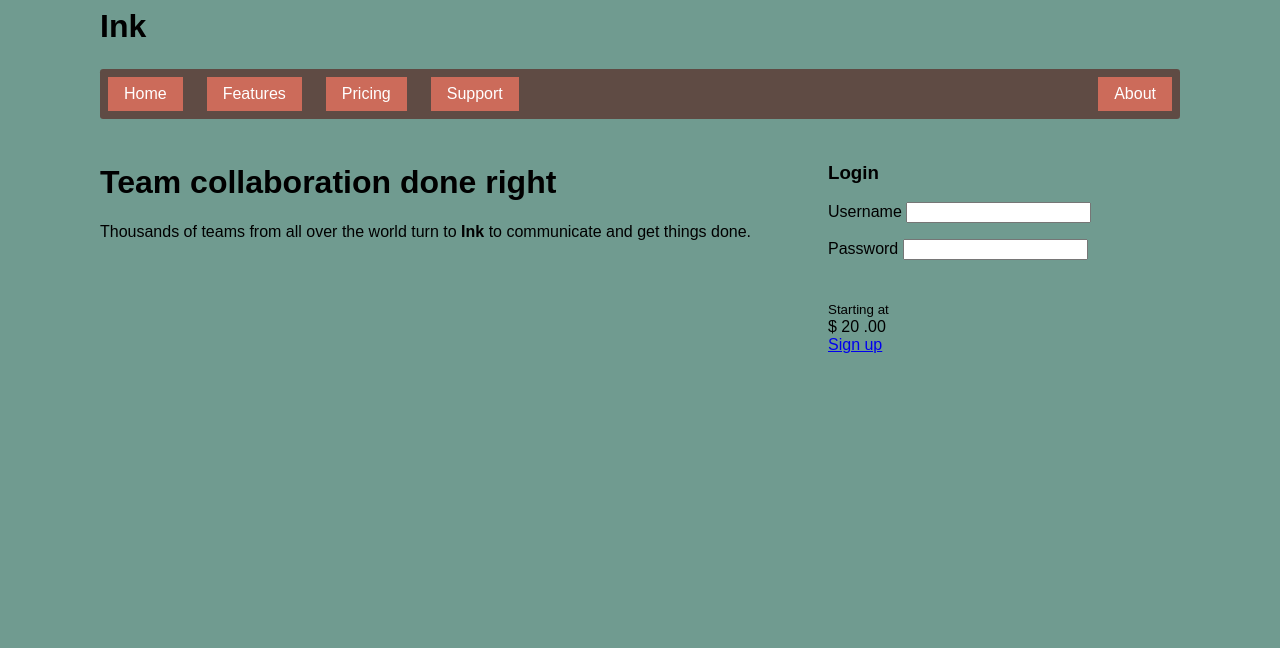
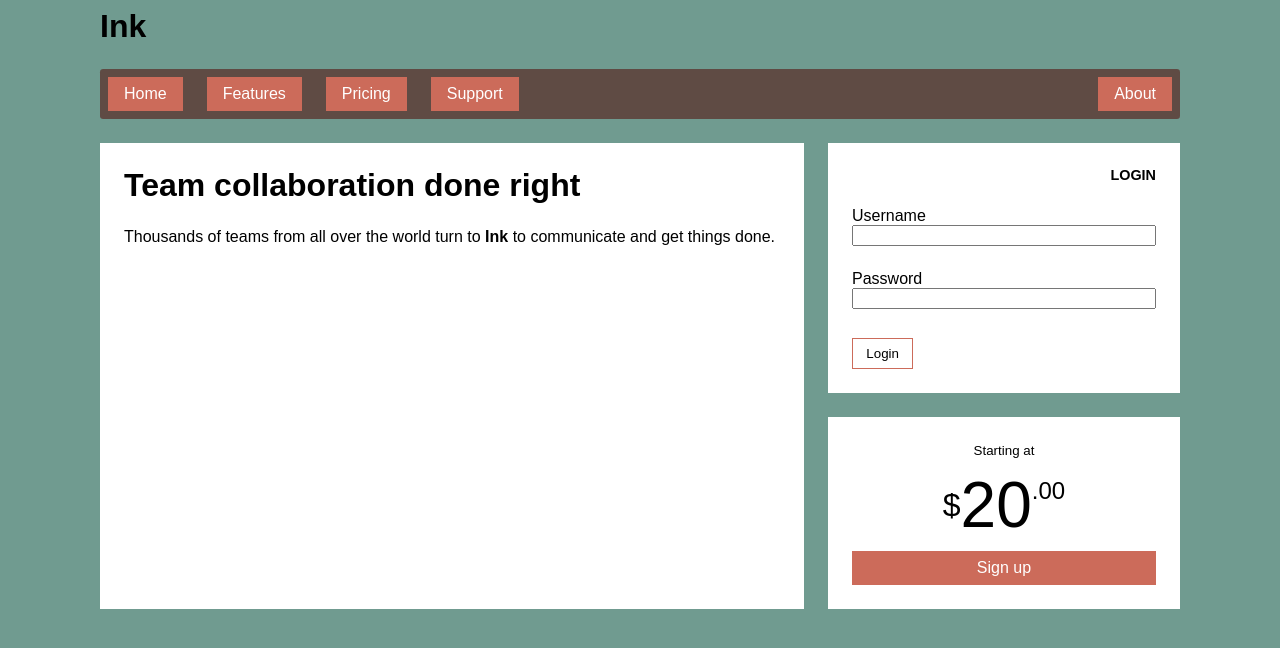
Before and after one commit to EnricoMassoneDeltatre/css-grid-layout-with-named-grid-areas, a website: page index.html in a window 1280 px wide. Drawn offline with Linux system fonts and the light colour scheme.

Commit message:
implementation completed

```diff
--- a/index.html
+++ b/index.html
@@ -41,6 +41,7 @@
             <label for="password">Password</label>
             <input type="password" name="password" id="password" />
           </p>
+          <button type="submit">Login</button>
         </form>
       </div>
 
--- a/style.css
+++ b/style.css
@@ -75,3 +75,74 @@ nav {
   background-color: #cc6b5a;
   color: white;
 }
+
+.tile {
+  background-color: white;
+  padding: 1.5em;
+}
+
+.tile > :first-child {
+  margin-top: 0;
+}
+
+.tile * + * {
+  margin-top: 1.5em;
+}
+
+.login-form h3 {
+  text-align: right;
+  font-weight: bold;
+  font-size: 0.9em;
+  text-transform: uppercase;
+  margin: 0;
+}
+
+.login-form input:not([type="checkbox"]):not([type="radio"]) {
+  display: block;
+  width: 100%;
+  margin: 0;
+}
+
+.login-form button {
+  cursor: pointer;
+  padding: 0.5em 1em;
+  background-color: white;
+  border: 1px solid #cc6b5a;
+  margin-top: 1em;
+}
+
+.centered {
+  text-align: center;
+}
+
+.cost {
+  display: flex;
+  justify-content: center;
+  align-items: center;
+  line-height: 0.7;
+}
+
+.cost > span {
+  margin-top: 0;
+}
+
+.cost-currency {
+  font-size: 2rem;
+}
+
+.cost-dollars {
+  font-size: 4rem;
+}
+
+.cost-cents {
+  font-size: 1.5rem;
+  align-self: flex-start;
+}
+
+.cta-button {
+  display: block;
+  padding: 0.5em 1em;
+  text-decoration: none;
+  background-color: #cc6b5a;
+  color: white;
+}
```
